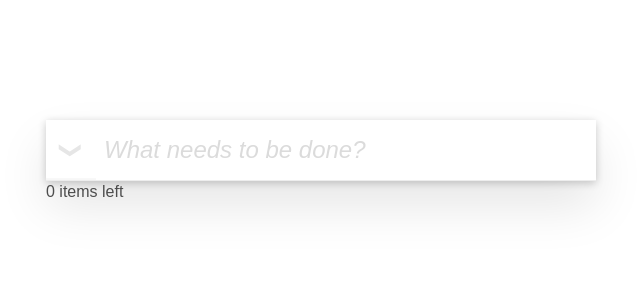
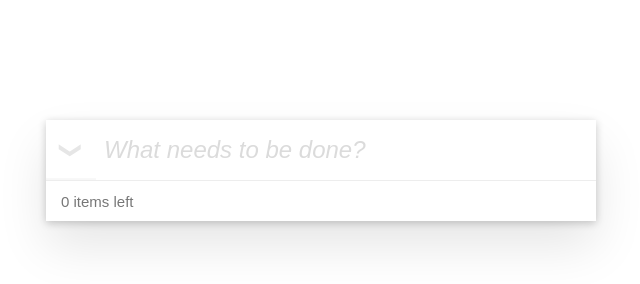
Before and after one commit to irogozhova/todo-list-react, a React app: page / in a window 1280 px wide. Shown: the whole page, without its empty margins (319-959 px from the left). Built offline with nearby package versions, Linux system fonts and the light colour scheme.

Commit message:
restructuring folders

```diff
--- a/public/styles.css
+++ b/public/styles.css
@@ -151,7 +151,7 @@ label {
     display: block;
 }
 
-.footer-container {
+.footer {
 	color: #777;
     padding: 10px 15px;
     height: 20px;
--- a/src/components/TodoList.js
+++ b/src/components/TodoList.js
@@ -1,9 +1,8 @@
 import React, { Component } from "react";
 
-import ToggleAll from './ToggleAll';
-import TodoInput from './TodoInput';
+import Header from './header/Header';
 import List from './List';
-import CountActive from './CountActive';
+import Footer from './footer/Footer';
 // import Tabs from './Tabs';
 // import ClearBtn from './ClearBtn';
 
@@ -13,16 +12,9 @@ class TodoList extends Component {
 
     return (
       <div>
-        <div className='header'>
-          <ToggleAll />
-          <TodoInput />
-        </div>
+        <Header />
         <List />
-        <div className='footer'>
-          <CountActive />
-          {/* <Tabs />
-          <ClearBtn /> */}
-        </div>
+        <Footer />
       </div>
     )
   }
--- /dev/null
+++ b/src/components/footer/Footer.js
@@ -0,0 +1,21 @@
+import React, { Component } from "react";
+
+import CountActive from './CountActive';
+import Tabs from './Tabs';
+import ClearBtn from './ClearBtn';
+
+class Footer extends Component {
+
+  render () {
+
+    return (
+      <div className="footer">
+        <CountActive />
+        {/* <Tabs />
+        <ClearBtn /> */}
+      </div>
+    )
+  }
+}
+
+export default Footer;
--- /dev/null
+++ b/src/components/header/Header.js
@@ -0,0 +1,19 @@
+import React, { Component } from "react";
+
+import ToggleAll from './ToggleAll';
+import TodoInput from './TodoInput';
+
+class Header extends Component {
+
+  render () {
+
+    return (
+      <div className="header">
+        <ToggleAll />
+        <TodoInput />
+      </div>
+    )
+  }
+}
+
+export default Header;
--- a/src/components/TodoInput.js
+++ b/src/components/header/TodoInput.js
@@ -2,7 +2,7 @@ import React, { Component } from "react";
 import { connect } from "react-redux";
 import uniqid from 'uniqid';
 
-import { addTodo } from "../actions/index";
+import { addTodo } from "../../actions/index";
 
 const mapDispatchToProps = dispatch => {
   return {
--- a/src/components/ToggleAll.js
+++ b/src/components/header/ToggleAll.js
@@ -2,7 +2,7 @@ import React, { Component } from "react";
 import { connect } from "react-redux";
 import { bindActionCreators } from 'redux';
 
-import { toggleAll } from "../actions/index";
+import { toggleAll } from "../../actions/index";
 
 function mapDispatchToProps(dispatch) {
   return bindActionCreators({ toggleAll: toggleAll }, dispatch)
```
Also changed, not shown: src/components/footer/ClearBtn.js (added), src/components/footer/CountActive.js (renamed from src/components/CountActive.js), src/components/footer/Tabs.js (added).
